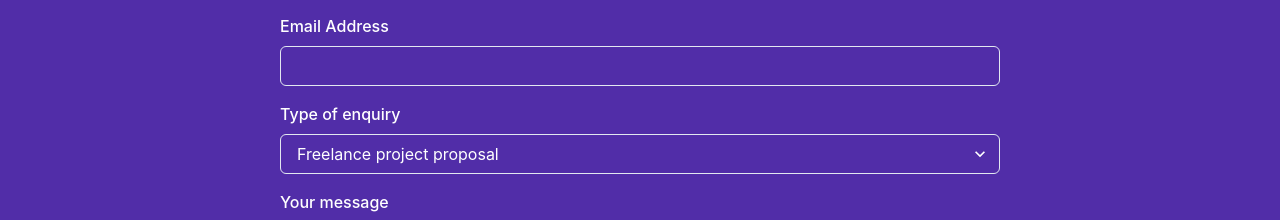
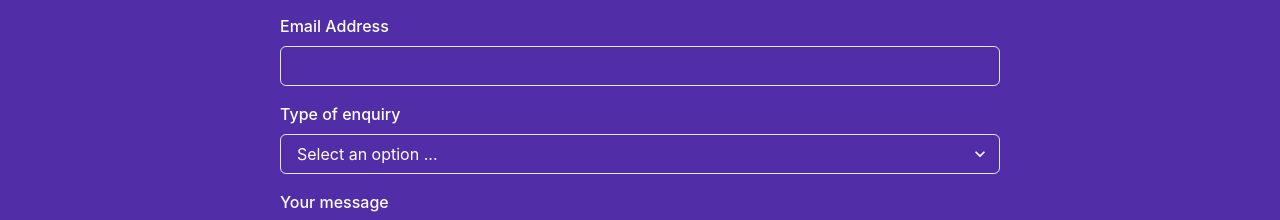
Before and after one commit to gary-jipp/react-portfolio, a React (Create React App) app: page / in a window 1280 px wide. Shown: the part 2320-2540 px from the top of the page. Built offline with nearby package versions, Linux system fonts and the light colour scheme; the HTML template or start-up script is replaced by a standard one.

Commit message:
Add null option to select

```diff
--- a/src/components/ContactMeSection.js
+++ b/src/components/ContactMeSection.js
@@ -29,7 +29,7 @@ const ContactMeSection = () => {
       comment: ""
     },
     onSubmit: async (values, {setSubmitting, resetForm}) => {
-      await submit("https://api/contactme", values);
+      await submit("/api/contactme", values);
       setSubmitting(false);
     },
     validationSchema: Yup.object({
@@ -42,10 +42,10 @@ const ContactMeSection = () => {
 
   useEffect(() => {
     if (response) {
-    onOpen(response.type, response.message);
-    if (response.type === "success") {
-      formik.resetForm(); // Reset the form if submission was successful
-    }
+      onOpen(response.type, response.message);
+      if (response.type === "success") {
+        formik.resetForm(); // Reset the form if submission was successful
+      }
     }
   }, [response]);
 
@@ -79,9 +79,11 @@ const ContactMeSection = () => {
                 <FormErrorMessage>{formik.errors.email}</FormErrorMessage>
               </FormControl>
 
+              {/* Inquiry Type Field */}
               <FormControl isInvalid={formik.touched.type && !!formik.errors.type}>
                 <FormLabel htmlFor="type">Type of enquiry</FormLabel>
-                <Select id="type" name="type" {...formik.getFieldProps("type")}>
+                <Select id="type" name="type" {...formik.getFieldProps("type") }>
+                  <option value="">Select an option ...</option>
                   <option value="hireMe">Freelance project proposal</option>
                   <option value="openSource">Open source consultancy session</option>
                   <option value="other">Other</option>
```
